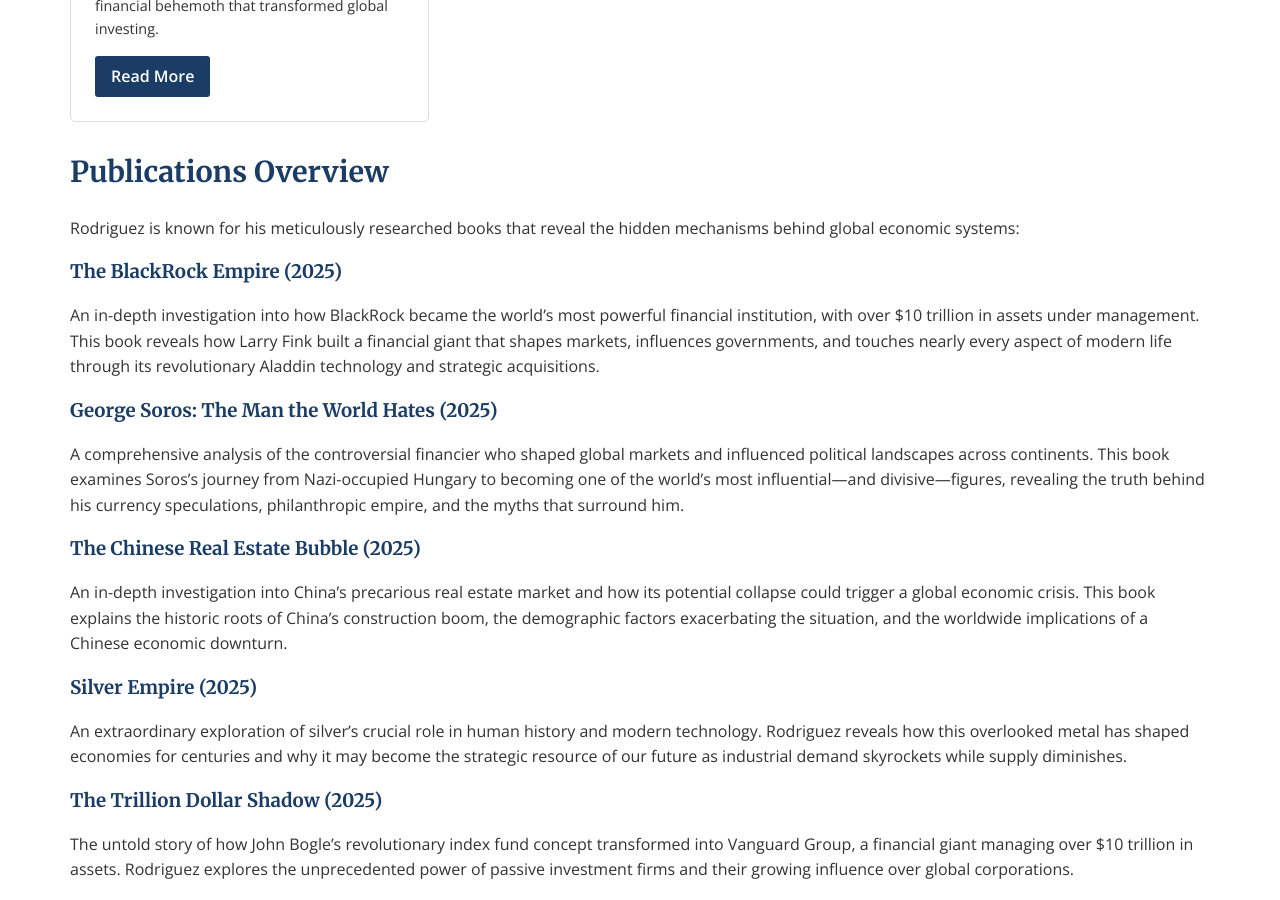
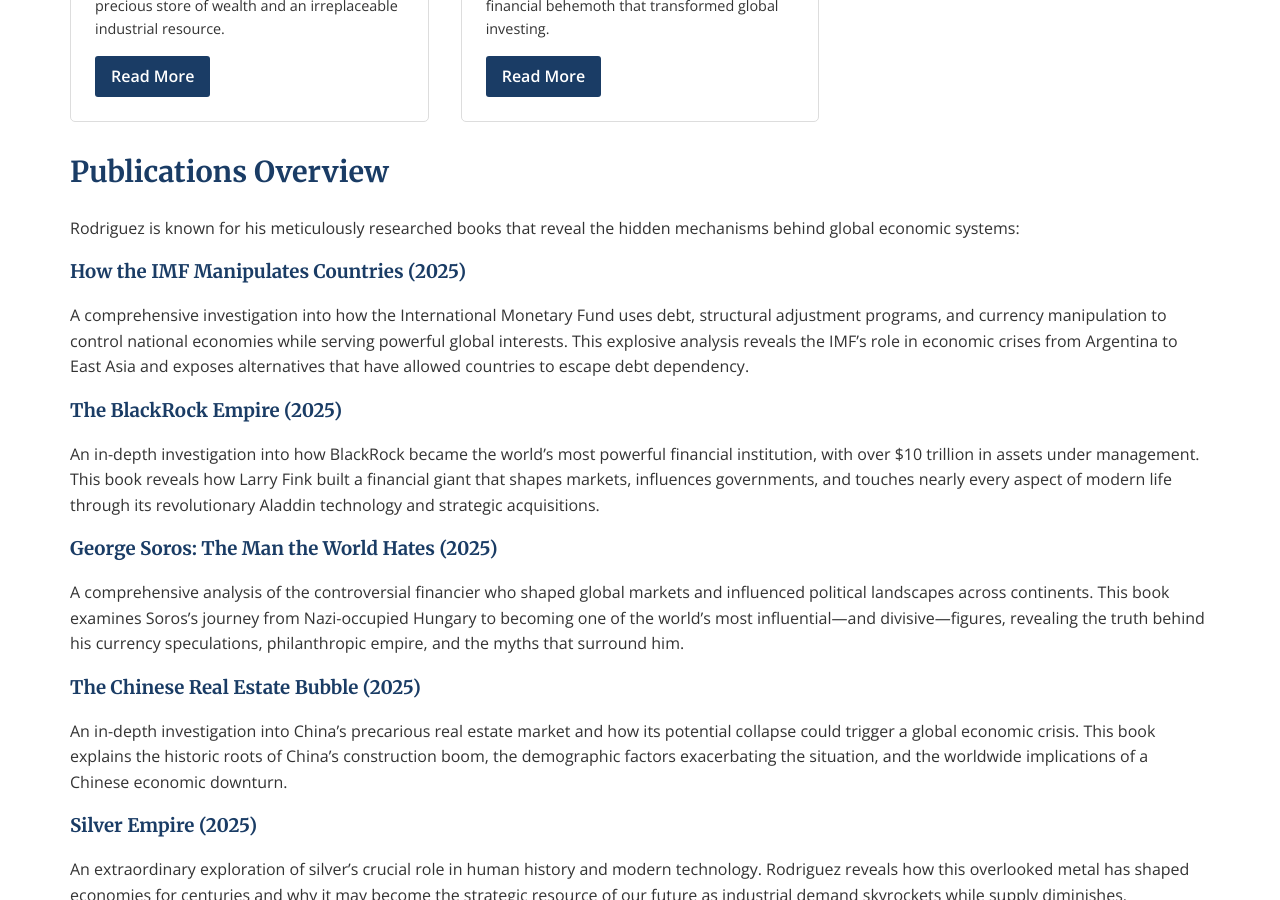
Before and after one commit to Zews123/michael-rodriguez-books, a Jekyll site: the page built from books/index.md, in a window 1280 px wide and 900 px high, scrolled down 2202 px. Built offline with Jekyll 4.4.1, drawn with Linux system fonts in a browser that asks for light colours; some of the changed text lies outside the part shown.

Commit message:
Update index.md

```diff
--- a/books/index.md
+++ b/books/index.md
@@ -9,6 +9,15 @@
 Dive into the complex world of global economics, financial markets, and power structures through Michael Rodriguez's insightful and meticulously researched books.
 
 <div class="book-grid">
+  <div class="book-card">
+    <img src="{{ site.baseurl }}/assets/images/How the IMF Manipulates Nations by Michael Rodrigez.webp" alt="How the IMF Manipulates Countries Book Cover" style="width: 100%; height: auto; max-height: 400px; object-fit: contain;">
+    <div class="book-card-content">
+      <h3>How the IMF Manipulates Countries</h3>
+      <p>Uncover how the IMF uses debt, structural adjustment, and currency manipulation to control nations' economies and serve powerful interests.</p>
+      <a href="{{ site.baseurl }}/books/imf-manipulates" class="btn">Read More</a>
+    </div>
+  </div>
+
   <div class="book-card">
     <img src="{{ site.baseurl }}/assets/images/BlackRock-Empire.webp" alt="The BlackRock Empire Book Cover" style="width: 100%; height: auto; max-height: 400px; object-fit: contain;">
     <div class="book-card-content">
@@ -77,6 +86,9 @@
 
 Rodriguez is known for his meticulously researched books that reveal the hidden mechanisms behind global economic systems:
 
+### How the IMF Manipulates Countries (2025)
+A comprehensive investigation into how the International Monetary Fund uses debt, structural adjustment programs, and currency manipulation to control national economies while serving powerful global interests. This explosive analysis reveals the IMF's role in economic crises from Argentina to East Asia and exposes alternatives that have allowed countries to escape debt dependency.
+
 ### The BlackRock Empire (2025)
 An in-depth investigation into how BlackRock became the world's most powerful financial institution, with over $10 trillion in assets under management. This book reveals how Larry Fink built a financial giant that shapes markets, influences governments, and touches nearly every aspect of modern life through its revolutionary Aladdin technology and strategic acquisitions.
 
```
